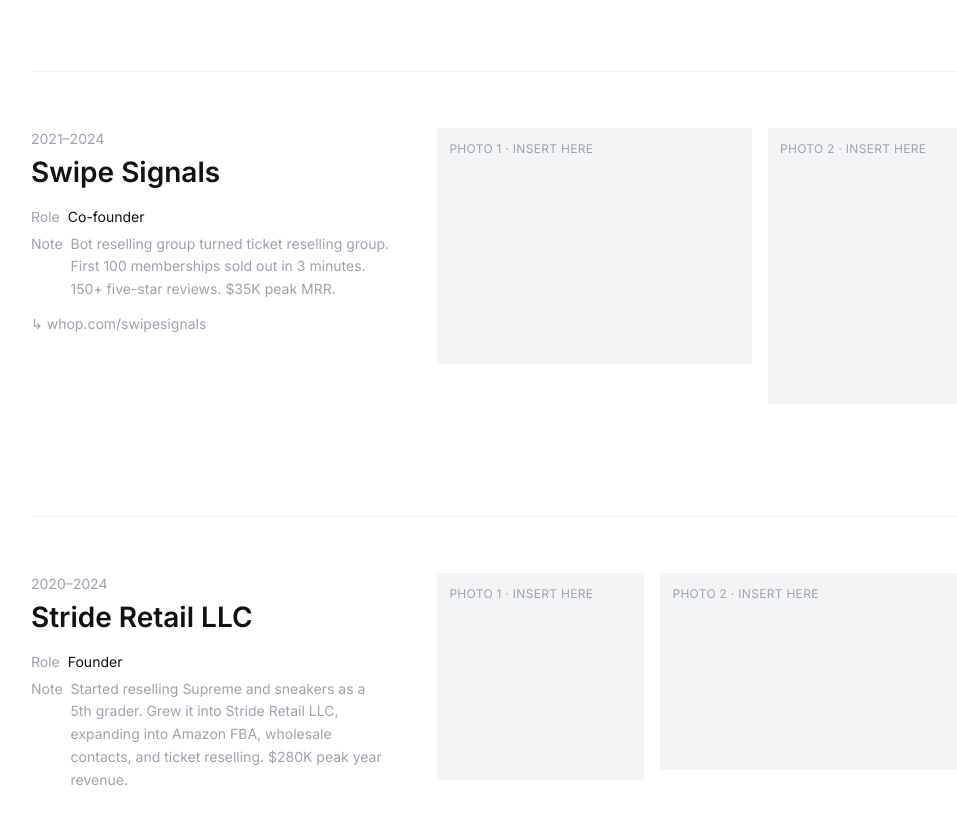
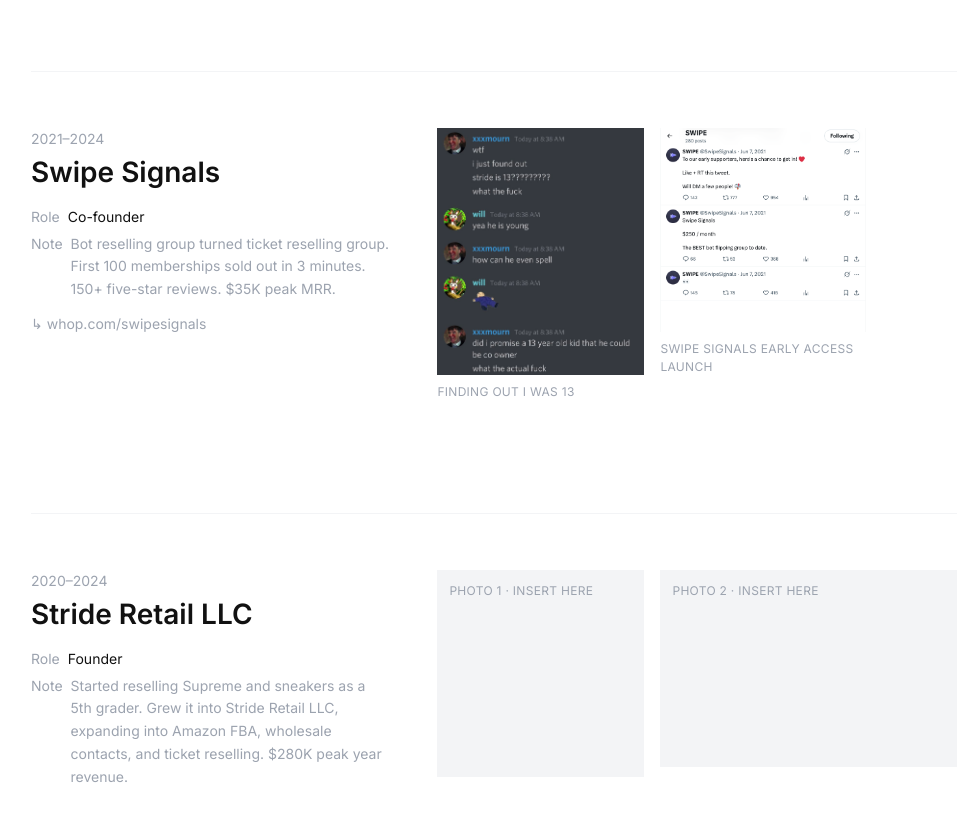
Before and after one commit to stridesz/victor-portfolio, a Next.js app: page / in a window 1280 px wide. Shown: the part 3100-3924 px from the top of the page, without its empty margins (137-1094 px from the left). Built offline with nearby package versions, Linux system fonts and the light colour scheme.

Commit message:
feat: add Swipe Signals ledger media

```diff
--- a/components/StoryPanel.tsx
+++ b/components/StoryPanel.tsx
@@ -119,7 +119,7 @@
                   rel="noopener noreferrer"
                   className="hover:underline underline-offset-2"
                 >
-                  ↳ Watch on Instagram
+                  ↳ {media.externalLabel ?? "Open original"}
                 </a>
               </p>
             ) : null}
--- a/data/entries.ts
+++ b/data/entries.ts
@@ -10,6 +10,8 @@
   poster?: string;
   /** External link (e.g. Instagram reel) shown in the media viewer */
   externalUrl?: string;
+  /** Displayed label for the external media source */
+  externalLabel?: string;
 };
 
 export type LedgerEntry = {
@@ -49,6 +51,7 @@
         src: "/media/fractional-few/tff-reel.mp4",
         poster: "/media/fractional-few/tff-reel-poster.jpg",
         externalUrl: "https://www.instagram.com/reel/Da-96SERTmp/",
+        externalLabel: "Watch on Instagram",
       },
     ],
   },
@@ -165,16 +168,22 @@
     link: "https://whop.com/swipesignals",
     mediaPlaceholders: [
       {
-        label: "Photo 1 · insert here",
+        label: "Finding out I was 13",
         kind: "photo",
-        caption: "Caption coming soon. What this photo shows.",
-        sizeClass: "aspect-[4/3] max-h-[50vh]",
+        caption:
+          "My future Swipe Signals co-founder finding out I was 13, after already offering me co-ownership.",
+        sizeClass: "aspect-[858/1024] max-h-[50vh]",
+        src: "/media/swipe-signals/cofounder-finds-out-age.jpeg",
+        externalUrl: "https://x.com/stridesoles/status/1407861544277348356/photo/1",
+        externalLabel: "View on X",
       },
       {
-        label: "Photo 2 · insert here",
+        label: "Swipe Signals early access launch",
         kind: "photo",
-        caption: "Caption coming soon. What this photo shows.",
-        sizeClass: "aspect-[3/4] max-h-[50vh]",
+        caption:
+          "The early-access thread that got Swipe Signals moving, led by 777 reposts and 954 likes on the first post.",
+        sizeClass: "aspect-[605/596] max-h-[50vh]",
+        src: "/media/swipe-signals/early-access-launch.png",
       },
     ],
   },
```
Also changed, not shown: public/media/swipe-signals/cofounder-finds-out-age.jpeg (added), public/media/swipe-signals/early-access-launch.png (added).
